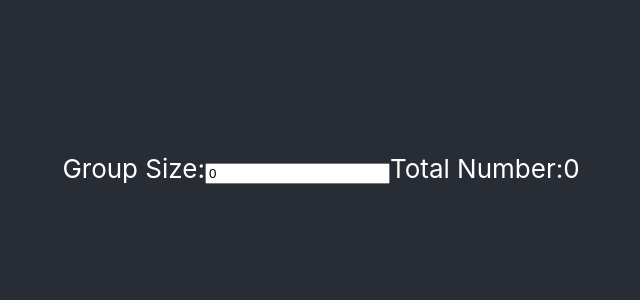
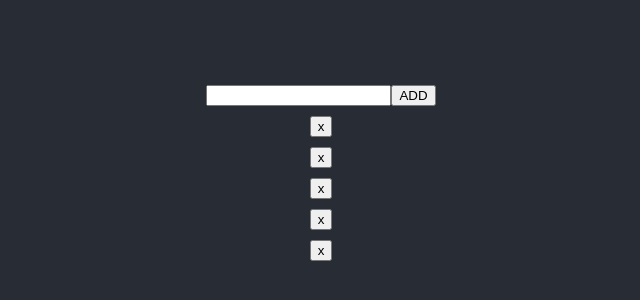
Before and after one commit to jenkincstang/my-app-test, a React (Create React App) app: page / in a window 1280 px wide. Shown: the part 232-532 px from the top of the page, without its empty margins (319-959 px from the left). Built offline with nearby package versions, Linux system fonts and the light colour scheme.

Commit message:
[todolist][jenkin] feature: add ToDoList Component

```diff
--- a/src/App.js
+++ b/src/App.js
@@ -1,13 +1,15 @@
 import React from 'react';
 import logo from './logo.svg';
 import './App.css';
-import CounterGroup from './component/CounterGroup/CounterGroup';
+import ToDoInput from './component/ToDoInput';
+import ToDoList from './component/ToDoList';
 
 function App() {
   return (
     <div className="App">
       <header className="App-header">
-        <CounterGroup />
+        <ToDoInput></ToDoInput>
+        <ToDoList></ToDoList>
       </header>
     </div>
   );
--- a/src/component/ToDoItem/index.jsx
+++ b/src/component/ToDoItem/index.jsx
@@ -12,7 +12,7 @@ class ToDoItem extends React.Component {
     render () {
         return <div>
             <label>{this.props.value}</label>
-            <button onClick={}>x</button>
+            <button>x</button>
         </div>
     }
 }
--- a/src/component/ToDoList/index.jsx
+++ b/src/component/ToDoList/index.jsx
@@ -0,0 +1,22 @@
+import React from "react";
+import ToDoItem from "../ToDoItem";
+
+class ToDoList extends React.Component {
+    constructor(props){
+        super(props);
+        this.state = {size:5};
+    }
+
+    render(){
+        const initArray = [...Array(this.state.size).keys()];
+        return (<div>
+            {
+                initArray.map(key => <ToDoItem
+
+                  value=""  key={key} />)
+            }
+        </div>)
+    }
+}
+
+export default ToDoList;
```
